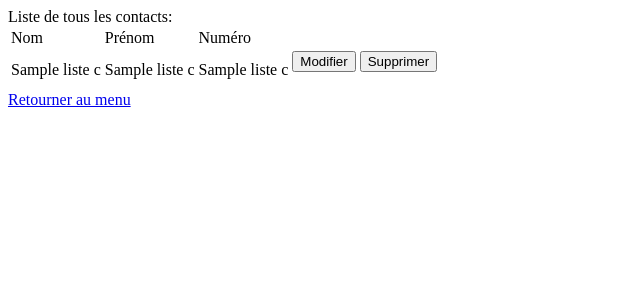
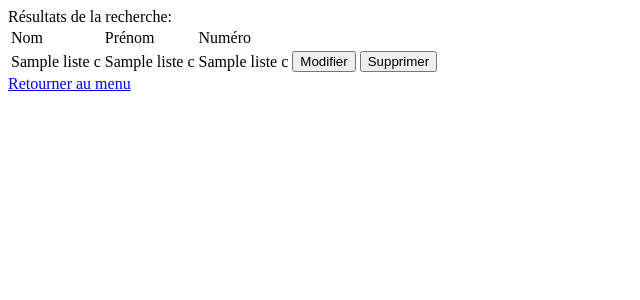
Before and after one commit to Theo5607/Annuaire, a Flask app: template templates/recherche_resultats.html in a window 1280 px wide. Shown: the top 300 px of the page, without its empty margins (0-640 px from the left). Run offline with Flask 2, Linux system fonts and the light colour scheme; the template is opened without the code that fills it: most values are stand-ins (such as "Sample title", 1, 10 or a date in 2020).

Commit message:
Update recherche_resultats.html

```diff
--- a/templates/recherche_resultats.html
+++ b/templates/recherche_resultats.html
@@ -1,5 +1,13 @@
+<!doctype html>
+<html lang="fr">
+
+<head>
+    <meta charset="utf-8">
+    <title>Résultats de la recherche</title>
+</head>
+
 <body>
-    <p1>Liste de tous les contacts:</p1></br>
+    <p1>Résultats de la recherche:</p1></br>
     <table>
 		{% if liste_c|length == 0 %}
 			<div>Pas de contacts enregistrés sous ces informations!</div>
```
